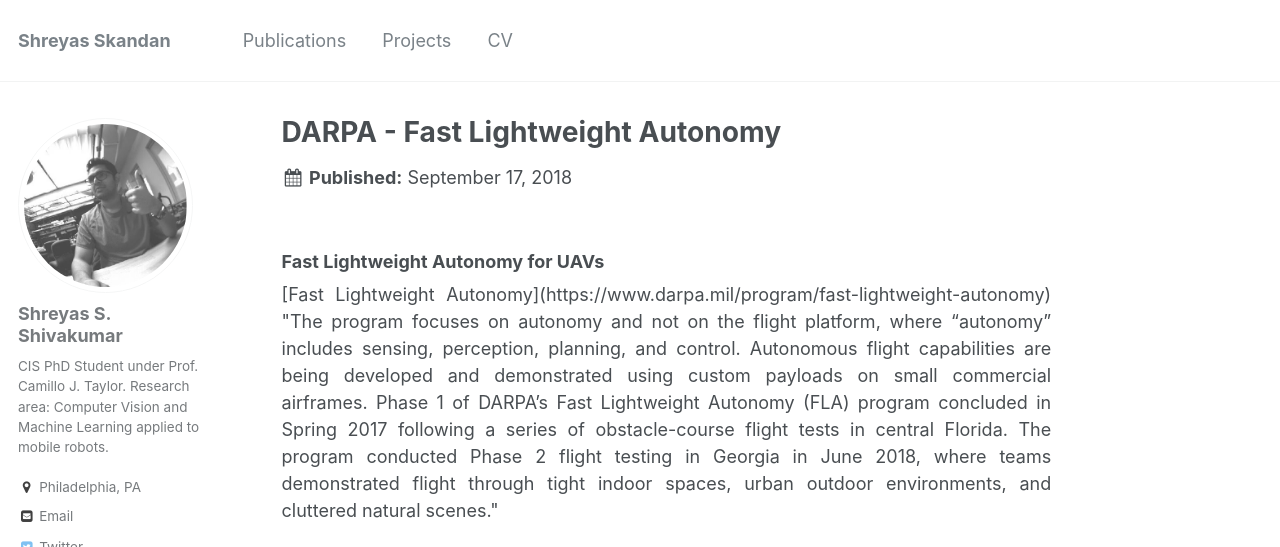
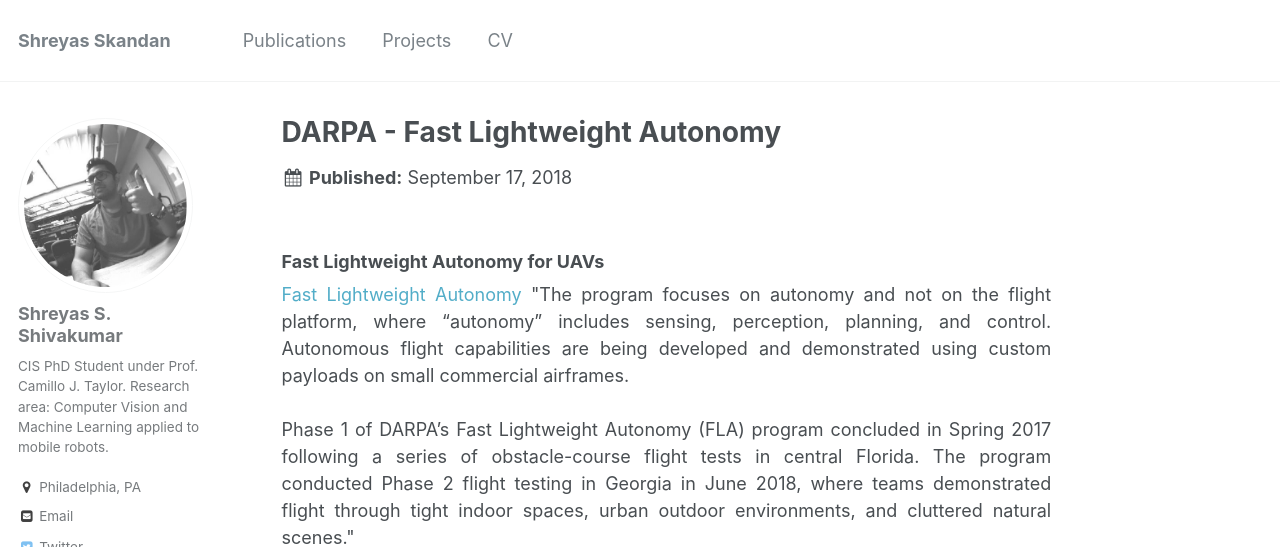
Before and after one commit to ShreyasSkandan/ShreyasSkandan.github.io, a Jekyll site: the page built from _projects/portfolio-5.html, in a window 1280 px wide and 900 px high, cut to the strip 0-547 px from the top of the window. Built offline with Jekyll 4.4.1, drawn with Linux system fonts in a browser that asks for light colours; some web fonts are replaced.

Commit message:
fixed fla project

```diff
--- a/_projects/portfolio-5.html
+++ b/_projects/portfolio-5.html
@@ -6,11 +6,11 @@
 
 <h3>Fast Lightweight Autonomy for UAVs</h3>
 <p align="justify">
-[Fast Lightweight Autonomy](https://www.darpa.mil/program/fast-lightweight-autonomy)
+<a href="https://www.darpa.mil/program/fast-lightweight-autonomy">Fast Lightweight Autonomy</a>
 
-"The program focuses on autonomy and not on the flight platform, where “autonomy” includes sensing, perception, planning, and control. Autonomous flight capabilities are being developed and demonstrated using custom payloads on small commercial airframes.
+"The program focuses on autonomy and not on the flight platform, where “autonomy” includes sensing, perception, planning, and control. Autonomous flight capabilities are being developed and demonstrated using custom payloads on small commercial airframes.<br><br>
 
-Phase 1 of DARPA’s Fast Lightweight Autonomy (FLA) program concluded in Spring 2017 following a series of obstacle-course flight tests in central Florida. The program conducted Phase 2 flight testing in Georgia in June 2018, where teams demonstrated flight through tight indoor spaces, urban outdoor environments, and cluttered natural scenes."
+Phase 1 of DARPA’s Fast Lightweight Autonomy (FLA) program concluded in Spring 2017 following a series of obstacle-course flight tests in central Florida. The program conducted Phase 2 flight testing in Georgia in June 2018, where teams demonstrated flight through tight indoor spaces, urban outdoor environments, and cluttered natural scenes."<br>
 
 <br><br>
 <iframe width="415" height="215" src="https://www.youtube.com/embed/vDYy3L9nvLk" frameborder="0" allowfullscreen></iframe><br><br></p>
```
Also changed, not shown: 1 other file.
